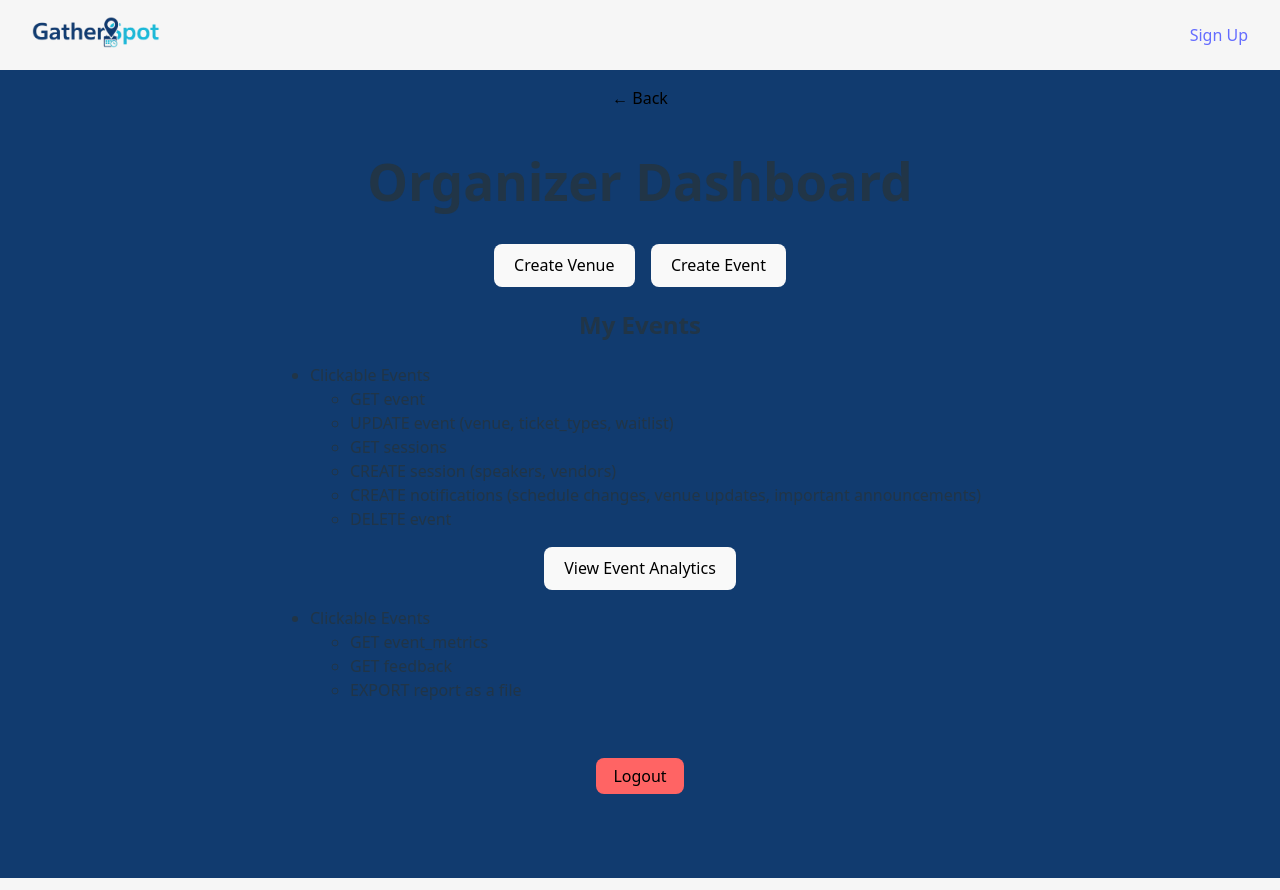
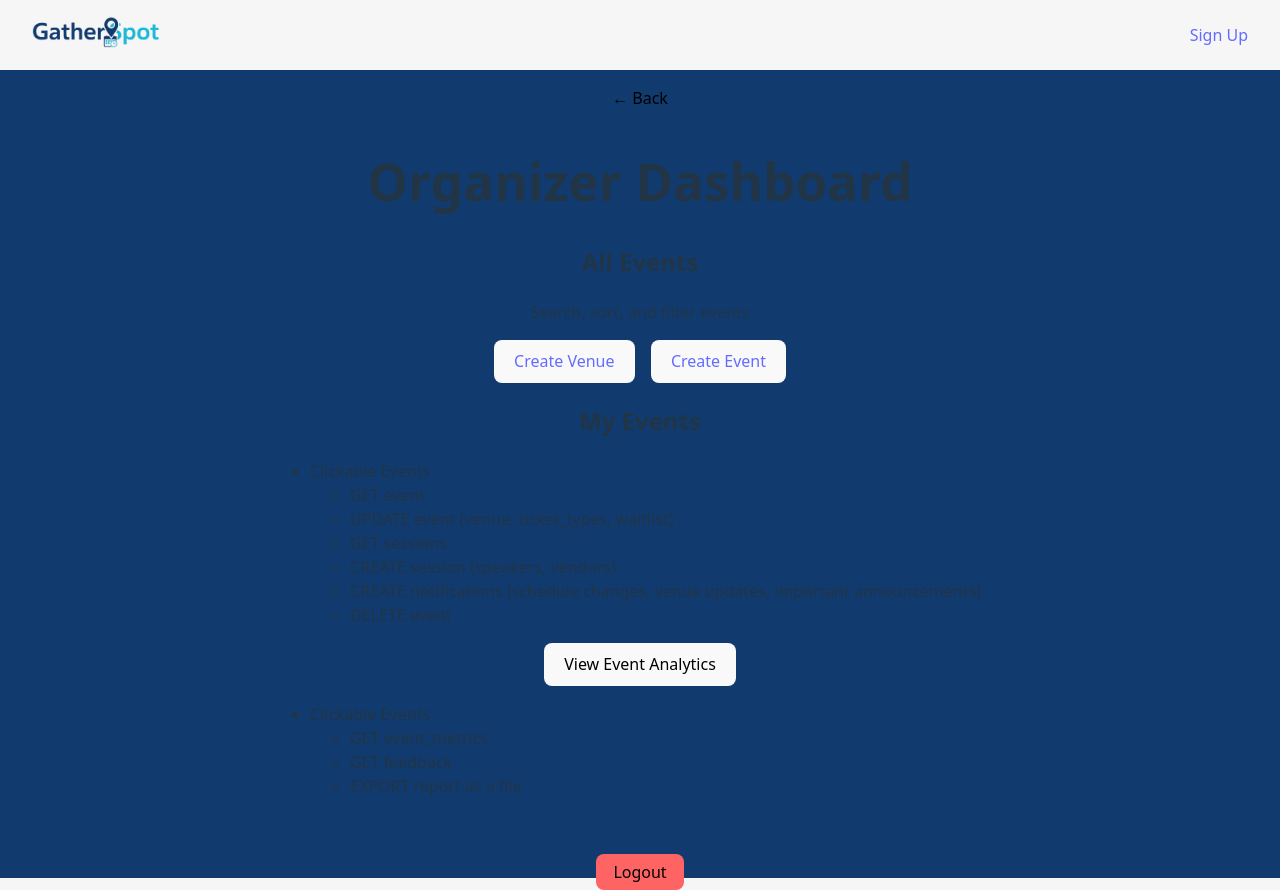
Before and after one commit to nianokia/gatherspot, a React (Vite) app in the folder client/: page /organizer in a window 1280 px wide. Built offline with nearby package versions, Linux system fonts and the light colour scheme; no server answers.

Commit message:
feat(dash): add routes & links for creating events & venues in dashboards

```diff
--- a/client/src/App.css
+++ b/client/src/App.css
@@ -136,7 +136,7 @@ nav .logoutBtn {
 }
 
 /* ---------- FORM STYLES ---------- */
-.AddVenue form {
+.AddVenue, .AddEvent form {
   display: flex;
   flex-direction: column;
   gap: 1rem;
@@ -170,6 +170,21 @@ nav .logoutBtn {
   box-shadow: 0 0 0.5rem var(--accent-color);
 }
 
+.AddEvent textarea {
+  width: 70%;
+  max-width: 68.6%;
+  min-width: 68.6%;
+  padding: 0.5rem;
+  border-radius: 8px;
+  border: 1px solid var(--background-color);
+}
+
+.venueGroup {
+  border: 1px solid var(--background-color);
+  padding: 1rem;
+  border-radius: 8px;
+}
+
 /* ---------- RESPONSIVE DESIGN ----------*/
 @media (max-width: 960px) {
 
--- a/client/src/App.jsx
+++ b/client/src/App.jsx
@@ -8,6 +8,8 @@ import OrganizerDash from './pages/OrganizerDash.jsx'
 import AttendeeDash from './pages/AttendeeDash.jsx'
 import VendorDash from './pages/VendorDash.jsx'
 import AdminDash from './pages/AdminDash.jsx'
+import AddEvent from './pages/AddEvent.jsx'
+import AddVenue from './pages/AddVenue.jsx'
 
 function App() {
   return (
@@ -21,6 +23,8 @@ function App() {
           <Route path="/attendee" element={<AttendeeDash />} />
           <Route path="/vendor" element={<VendorDash />} />
           <Route path="/admin" element={<AdminDash />} />
+          <Route path="/add-event" element={<AddEvent />} />
+          <Route path="/add-venue" element={<AddVenue />} />
         </Routes>
       </div>
     </div>
--- a/client/src/pages/AdminDash.jsx
+++ b/client/src/pages/AdminDash.jsx
@@ -1,4 +1,5 @@
 import { useContext } from 'react';
+import { Link } from 'react-router';
 import { BackButton } from '../constants/constant.jsx';
 import AuthContext from '../context/authContext.jsx';
 
@@ -12,10 +13,10 @@ const AdminDash = () => {
       <p>Search, sort, and filter events</p>
       <div className="createBtns">
         <button>
-          Create Venue
+          <Link to="/add-venue">Create Venue</Link>
         </button>
         <button>
-          Create Event
+          <Link to="/add-event">Create Event</Link>
         </button>
       </div>
 
--- a/client/src/pages/OrganizerDash.jsx
+++ b/client/src/pages/OrganizerDash.jsx
@@ -1,4 +1,5 @@
 import { useContext } from 'react';
+import { Link } from 'react-router';
 import { BackButton } from '../constants/constant.jsx';
 import AuthContext from '../context/authContext.jsx';
 
@@ -8,12 +9,14 @@ const OrganizerDash = () => {
     <div className="OrganizerDash">
       <BackButton />
       <h1>Organizer Dashboard</h1>
+      <h2>All Events</h2>
+      <p>Search, sort, and filter events</p>
       <div className="createBtns">
         <button>
-          Create Venue
+          <Link to="/add-venue">Create Venue</Link>
         </button>
         <button>
-          Create Event
+          <Link to="/add-event">Create Event</Link>
         </button>
       </div>
 
```
